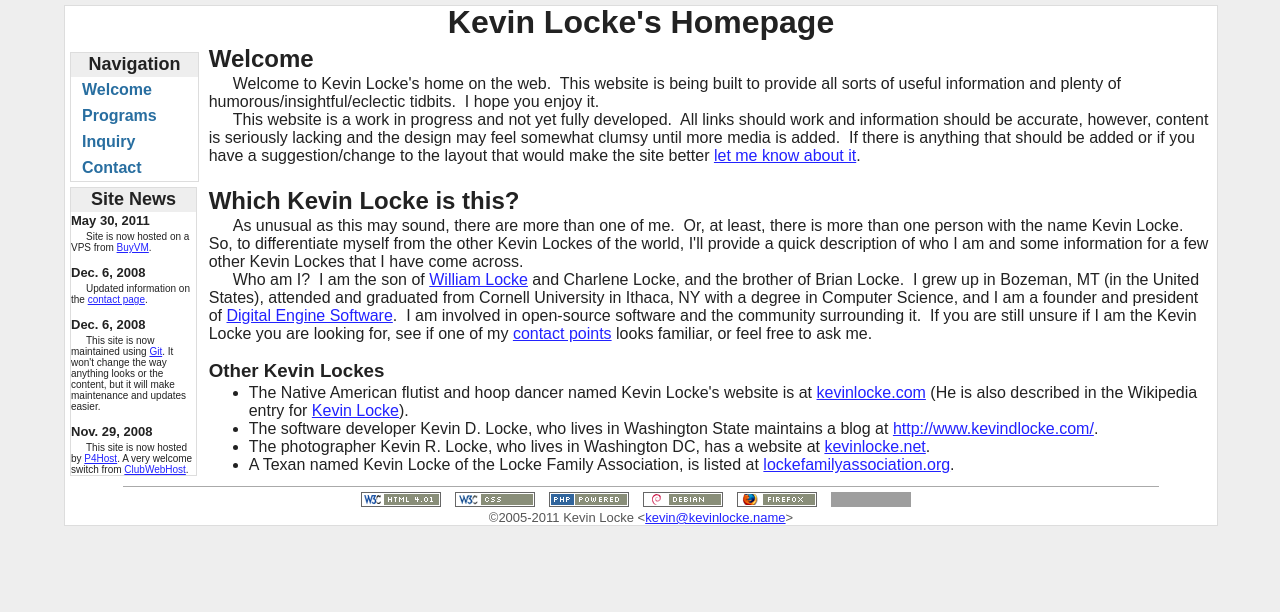
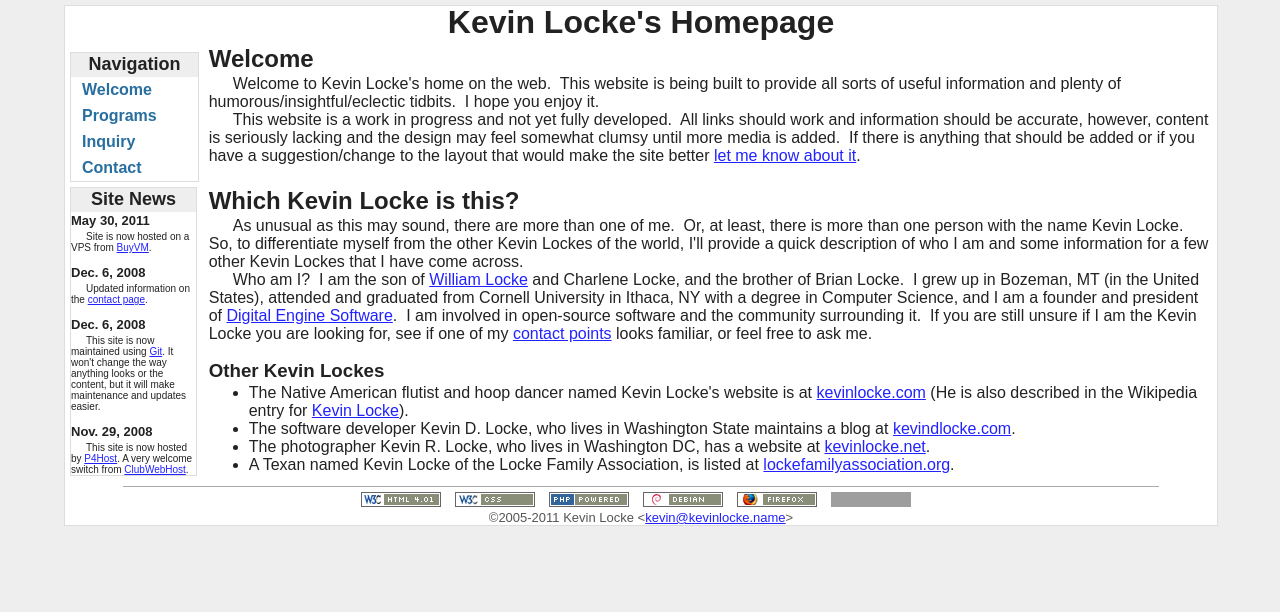
Before and after one commit to vadz/kevinlocke.name, a PHP site: page / in a window 1280 px wide. Shown: the top 612 px of the page. Run offline with PHP 8.4, Linux system fonts and the light colour scheme; grey boxes are pictures that could not be loaded.

Commit message:
No need for the full URL to kevindlocke.com in the text
Signed-off-by: Kevin Locke <kevin@kevinlocke.name>

```diff
--- a/index.php
+++ b/index.php
@@ -61,7 +61,7 @@ if I am the Kevin Locke you are looking for, see if one of my
 at <a href="http://www.kevinlocke.com">kevinlocke.com</a> (He is also described in the Wikipedia entry for
 <a href="http://en.wikipedia.org/wiki/Kevin_Locke">Kevin Locke</a>).</li>
 <li>The software developer Kevin D. Locke, who lives in Washington State
-maintains a blog at <a href="http://www.kevindlocke.com/">http://www.kevindlocke.com/</a>.</li>
+maintains a blog at <a href="http://www.kevindlocke.com/">kevindlocke.com</a>.</li>
 <li>The photographer Kevin R. Locke, who lives in Washington DC, has a
 website at <a href="http://kevinlocke.net">kevinlocke.net</a>.</li>
 <li>A Texan named Kevin Locke of the Locke Family Association, is listed at
```
